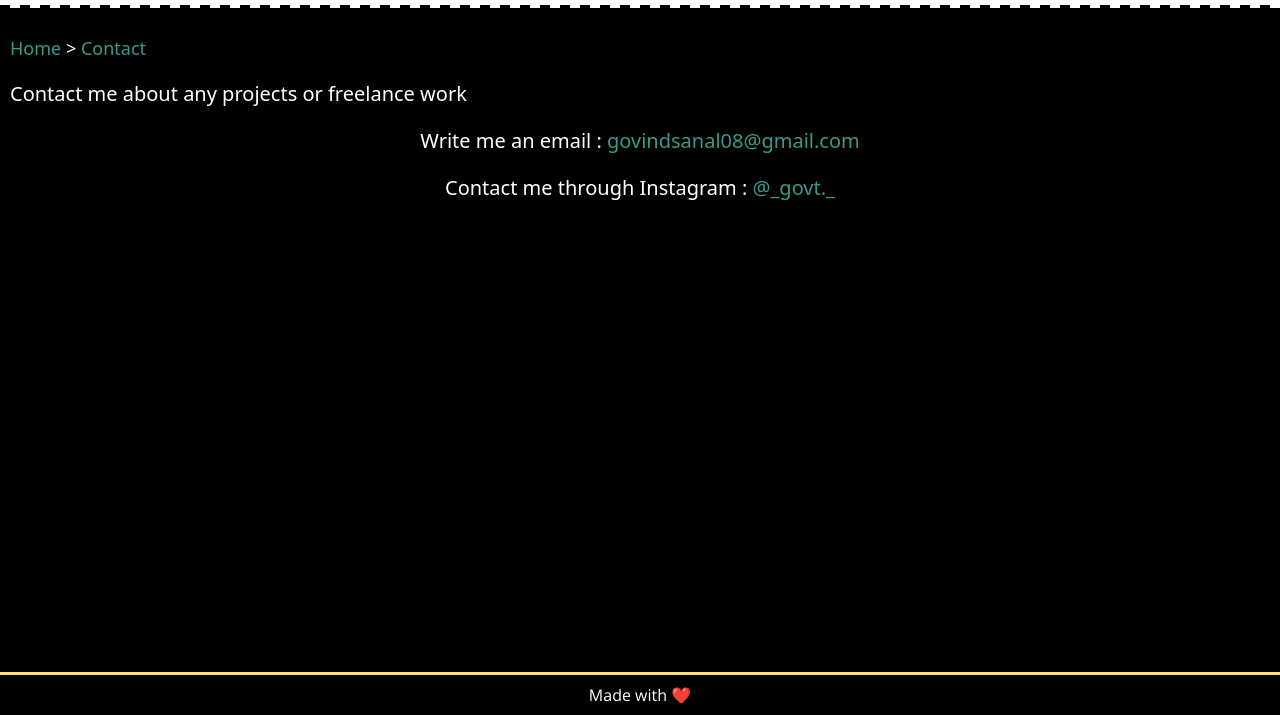
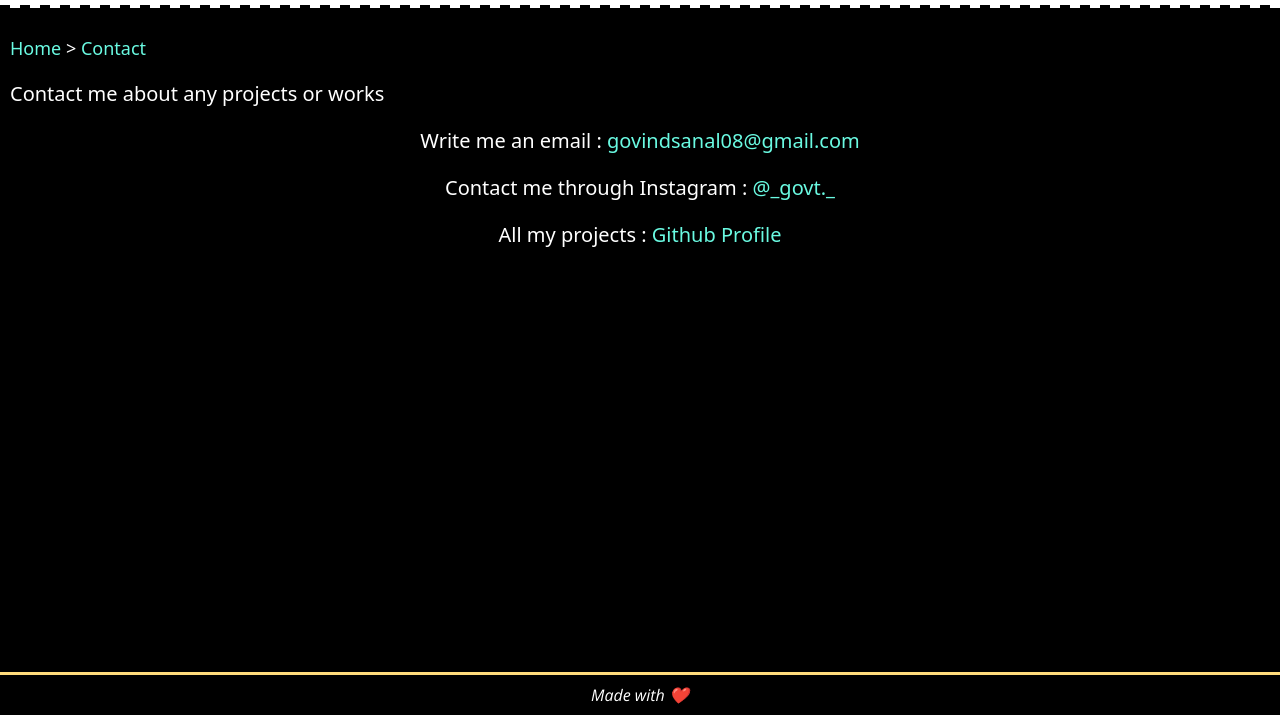
Before and after one commit to govtx86/govtx86.github.io, an Astro site: page /contact in a window 1280 px wide. Shown: the part 85-800 px from the top of the page. Built offline with nearby package versions, Linux system fonts and the light colour scheme; Astro itself is replaced by a stand-in of ours.

Commit message:
Added github link

```diff
--- a/src/components/Breadcrumbs.astro
+++ b/src/components/Breadcrumbs.astro
@@ -21,10 +21,6 @@ if (title) {
 ---
 
 <style>
-    a {
-        color: #39998A;
-        text-decoration: none;
-    }
     a:hover {
         text-decoration: underline;
     }
--- a/src/components/Footer.astro
+++ b/src/components/Footer.astro
@@ -20,7 +20,7 @@
 
 <div id="footer">
     <audio id="heuhh"></audio>
-    <span>Made with <span id="hrtbutton">❤️</span></span>
+    <span style="font-style: italic;">Made with <span id="hrtbutton">❤️</span></span>
 </div>
 
 <style>
--- a/src/pages/contact.astro
+++ b/src/pages/contact.astro
@@ -5,10 +5,11 @@ import Breadcrumbs from "../components/Breadcrumbs.astro"
 
 <BaseLayout title="Contact me">
     <Breadcrumbs/>
-    <p>Contact me about any projects or freelance work</p>
+    <p>Contact me about any projects or works</p>
     <div id="contactlist">
         <p>Write me an email : <a href="mailto:govindsanal08@gmail.com">govindsanal08@gmail.com</a></p>
         <p>Contact me through Instagram : <a href="https://www.instagram.com/_govt._/">@_govt._</a></p>
+        <p>All my projects : <a href="https://github.com/govtx86">Github Profile</a></p>
     </div>
 </BaseLayout>
 
@@ -19,8 +20,4 @@ import Breadcrumbs from "../components/Breadcrumbs.astro"
     #contactlist p {
         text-align: center;
     }
-    #contactlist a {
-        text-decoration: none;
-        color: #39998A;
-    }
 </style>
--- a/src/styles/global.css
+++ b/src/styles/global.css
@@ -10,7 +10,7 @@ body {
 }
 
 a {
-    color: #39998A;
+    color: #6afae2;
     text-decoration: none;
 }
 
```
